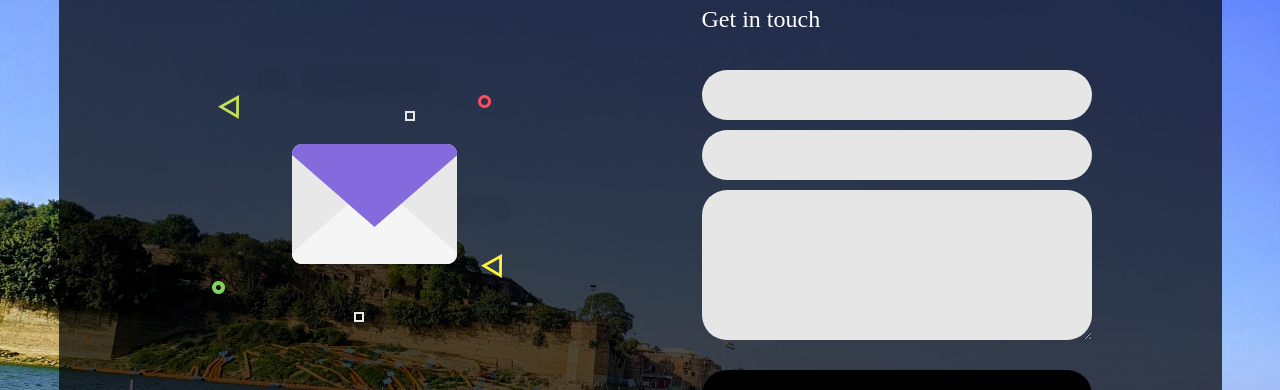
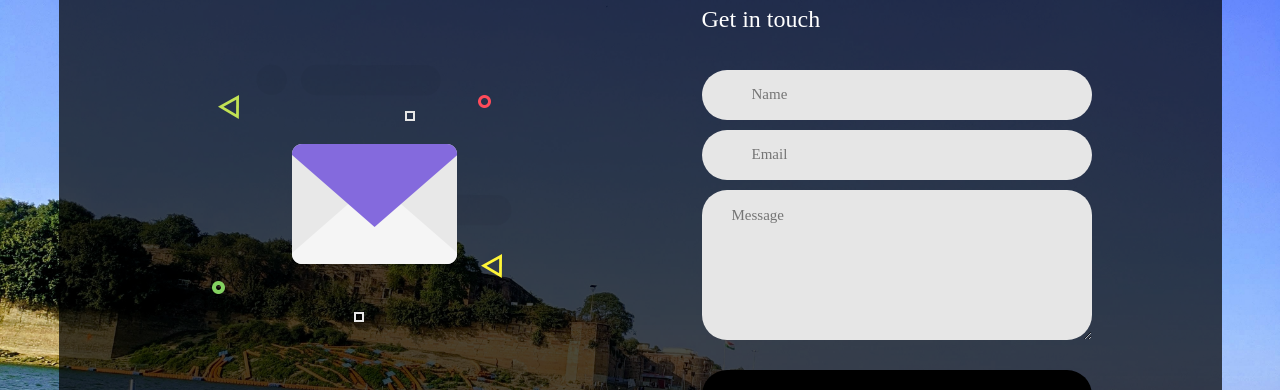
Before and after one commit to devabhixda/portfolio-source, a React (Create React App) app: page /#/contact in a window 1280 px wide. Shown: the part 164-554 px from the top of the page. Built offline with nearby package versions, Linux system fonts and the light colour scheme; the HTML template or start-up script is replaced by a standard one.

Commit message:
Add placeholders to contact form

```diff
--- a/src/Contact.js
+++ b/src/Contact.js
@@ -84,13 +84,13 @@ class Contact extends Component {
                                 Get in touch
 					        </span>
                             <div class="wrap-input100">
-                                <input class="input100" type="text" id="name" value={name} onChange={this.handleChange} />
+                                <input class="input100" type="text" id="name" value={name} onChange={this.handleChange} placeholder="Name"/>
                             </div>
                             <div class="wrap-input100">
-                                <input class="input100" type="text" id="email" value={email} onChange={this.handleChange} />
+                                <input class="input100" type="text" id="email" value={email} onChange={this.handleChange} placeholder="Email"/>
                             </div>
                             <div class="wrap-input100">
-                                <textarea class="input100" type="text" id="message" value={message} onChange={this.handleChange}/>
+                                <textarea class="input100" type="text" id="message" value={message} onChange={this.handleChange} placeholder="Message"/>
                             </div>
                             <div class="container-contact100-form-btn">
                                 <button class="contact100-form-btn" onClick={this.handleSubmit}>
```
